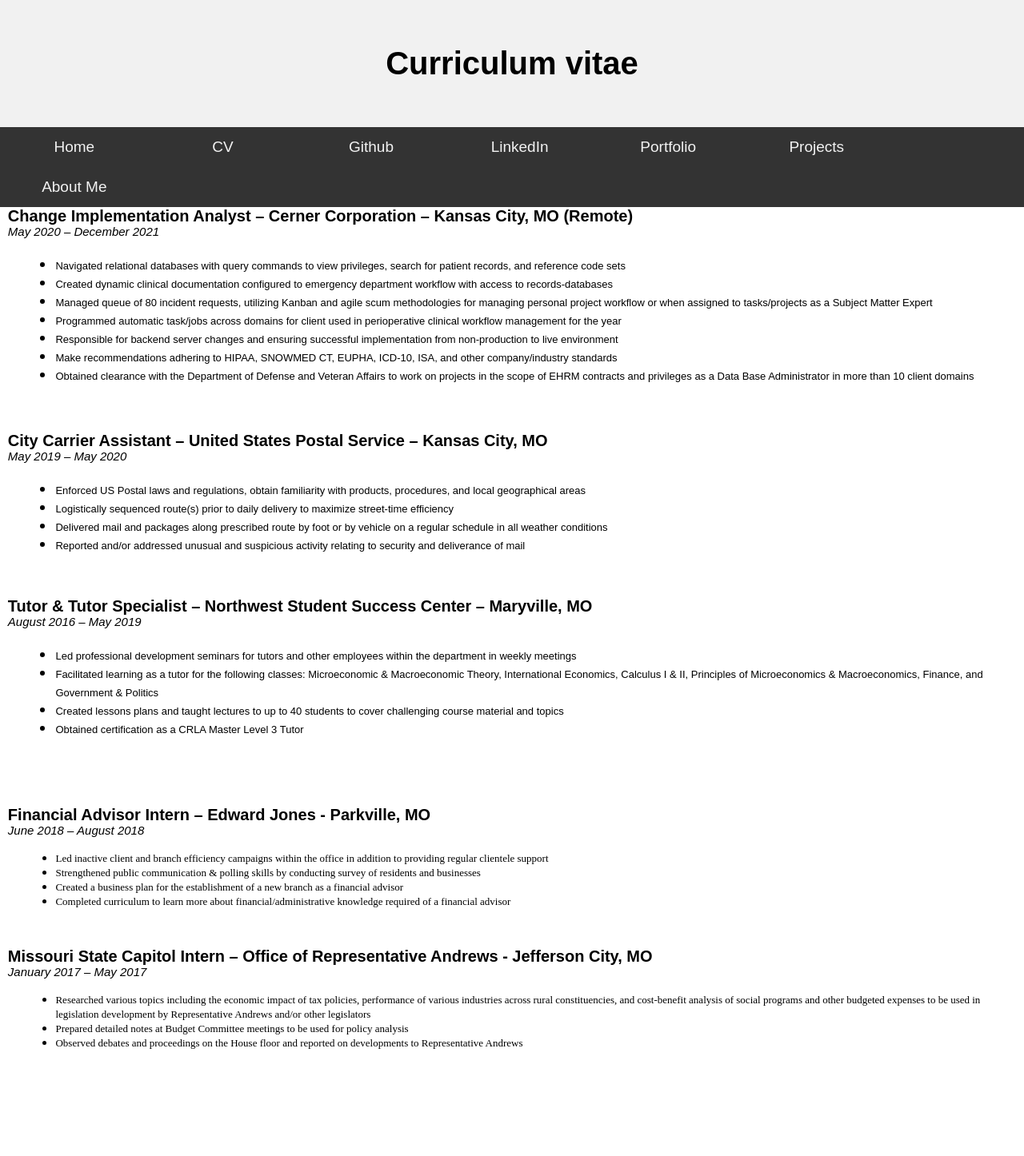
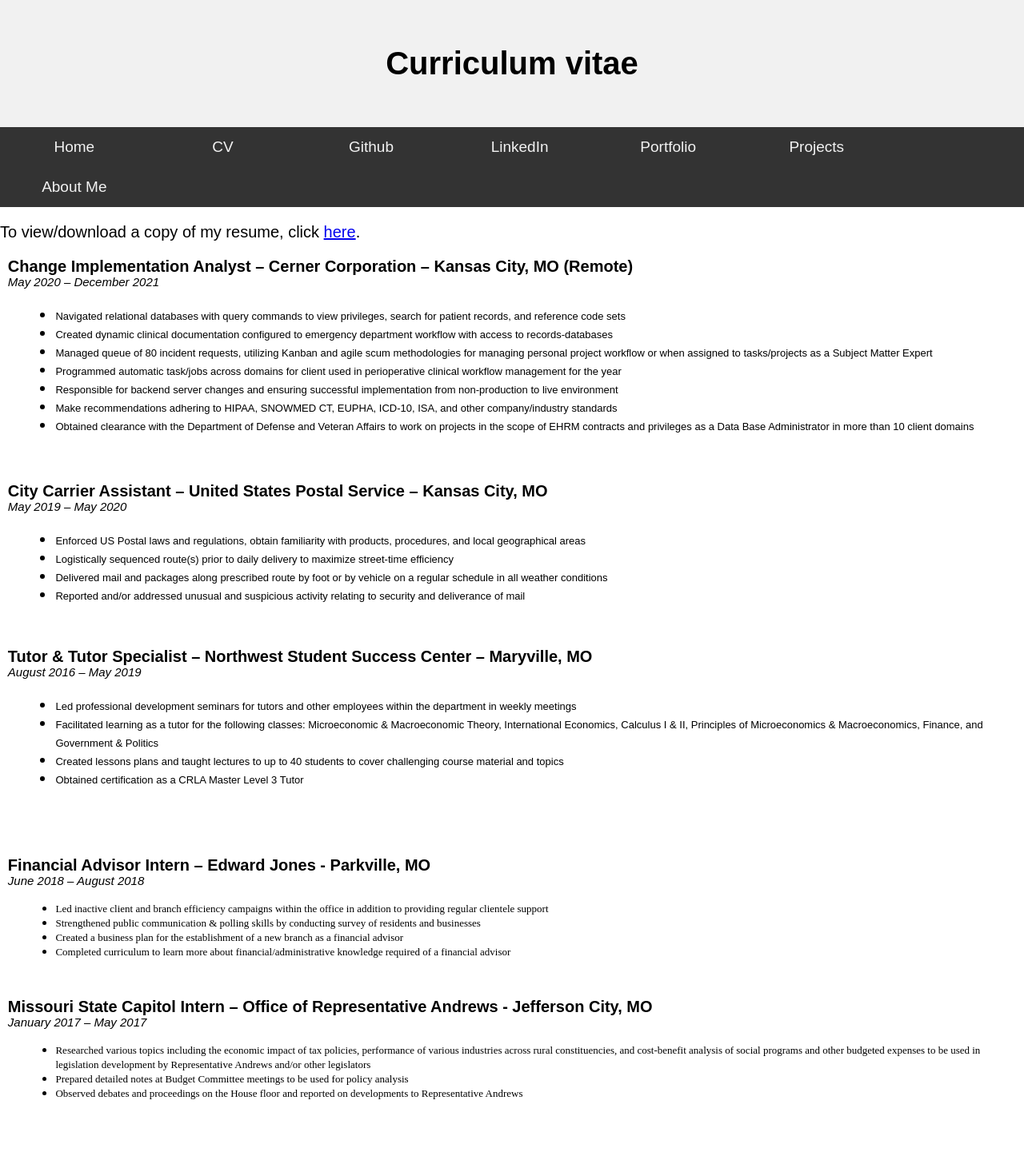
Before and after one commit to k-brew/personal-site, a Jekyll site: the page built from files/CV.html, in a window 1280 px wide. Shown: the whole page at 80% size. Built offline with Jekyll 4.4.1, drawn with Linux system fonts in a browser that asks for light colours; before the commit the page ends 1383 px from its top, so only the background shows below that.

Commit message:
Update CV.html

```diff
--- a/files/CV.html
+++ b/files/CV.html
@@ -2,6 +2,10 @@
 layout: default
 title: Curriculum vitae
 ---
+
+<body>
+    <p>To view/download a copy of my resume, click <a href="C:/Users/Kyle/Desktop/chris_resume.pdf">here</a>.</p>
+</body>
 
 <h2 style='margin-top:0in;margin-right:0in;margin-bottom:0in;margin-left:7.4pt;font-size:13px;font-family:"Carlito",sans-serif;font-weight:bold;'><strong><span style='font-size:20px;font-family:"Carlito",sans-serif;color:black;'>Change Implementation Analyst &ndash; Cerner Corporation &ndash; Kansas City, MO (Remote)</span></strong></h2>
 <h2 style='margin-top:0in;margin-right:0in;margin-bottom:0in;margin-left:7.4pt;font-size:13px;font-family:"Carlito",sans-serif;font-weight:bold;line-height:12.2pt;text-align:start;'><em><span style='font-size:15px;font-family:"Carlito",sans-serif;color:black;font-weight:normal;'>May 2020 &ndash; December 2021</span></em></h2>
```
